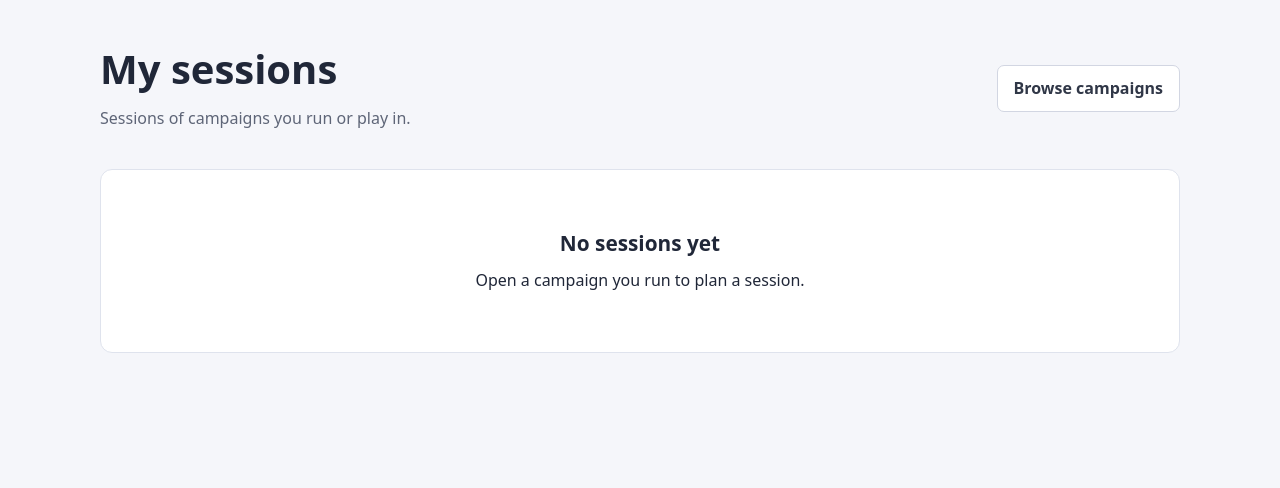
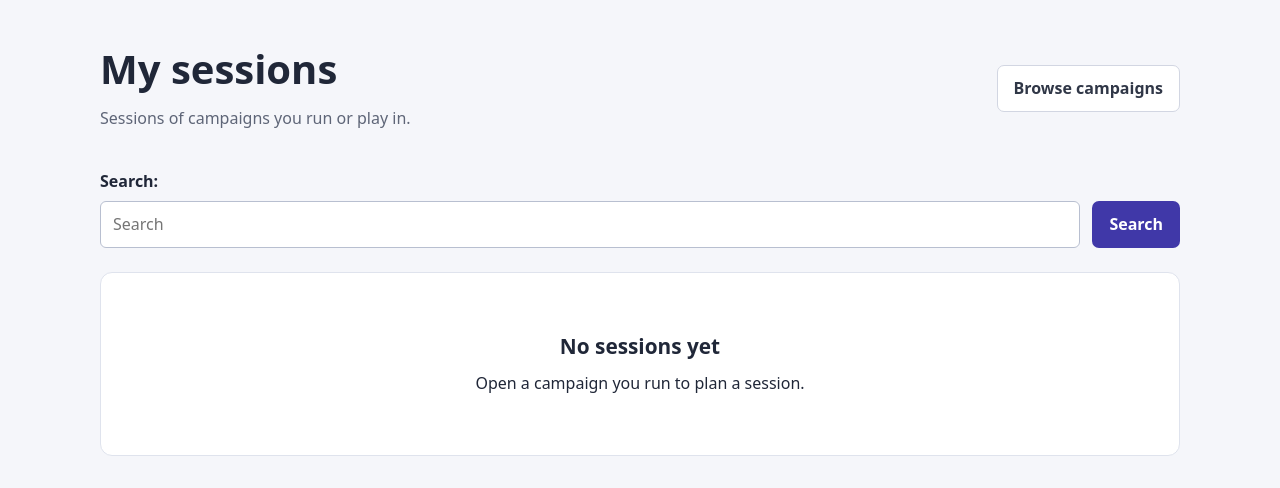
Before and after one commit to kateryna-che/d20, a Django app: page /sessions/ in a window 1280 px wide. Shown: the part 81-569 px from the top of the page. Run offline with Django 5.2, Linux system fonts and the light colour scheme; a user stored in the database is signed in; tables that the repository leaves empty hold one stand-in row (values such as "Sample post"); data that the repository does not hold is empty.

Commit message:
feat: add search to campaign character and session lists

```diff
--- a/d20/forms.py
+++ b/d20/forms.py
@@ -92,3 +92,13 @@ class ParticipationForm(forms.ModelForm):
     class Meta:
         model = SessionParticipation
         fields = ("attendance_status",)
+
+
+class SearchForm(forms.Form):
+    search = forms.CharField(
+        max_length=255,
+        required=False,
+        widget=forms.TextInput(
+            attrs={"placeholder": "Search", "type": "search"}
+        ),
+    )
--- a/d20/static/d20/styles.css
+++ b/d20/static/d20/styles.css
@@ -35,6 +35,8 @@ p { margin: 10px 0; overflow-wrap: anywhere; }
 .button.danger { background: #a62a38; }
 .button.danger:hover { background: #82212c; }
 .actions { display: flex; align-items: center; flex-wrap: wrap; gap: 12px; }
+.search-form { display: flex; align-items: flex-end; flex-wrap: wrap; gap: 12px; margin-bottom: 24px; }
+.search-field { flex: 1 1 240px; min-width: 0; }
 .back-link { display: inline-block; margin-bottom: 20px; }
 .form-card { max-width: 640px; margin: 0 auto; }
 form p { margin-bottom: 20px; }
--- a/d20/views.py
+++ b/d20/views.py
@@ -12,8 +12,16 @@ from django.utils.http import url_has_allowed_host_and_scheme
 from django.views import generic
 from django.views.decorators.http import require_POST
 
-from d20.forms import CampaignForm, GameSessionForm, CharacterForm, ProfileForm, MembershipForm, PreparationNoteForm, \
-    ParticipationForm
+from d20.forms import (
+    CampaignForm,
+    GameSessionForm,
+    CharacterForm,
+    ProfileForm,
+    MembershipForm,
+    PreparationNoteForm,
+    ParticipationForm,
+    SearchForm,
+)
 from d20.models import Campaign, GameSession, Character, CampaignMembership, PreparationNote, SessionParticipation
 
 
@@ -56,6 +64,30 @@ class ReturnUrlMixin:
 
     def get_success_url(self):
         return self.get_return_url()
+
+
+class SearchMixin:
+    """Filter a list by a validated search term and keep its form in context."""
+
+    search_field = "title"
+
+    def get_queryset(self):
+        queryset = super().get_queryset()
+        self.search_form = SearchForm(self.request.GET)
+        self.search_query = ""
+        if self.search_form.is_valid():
+            self.search_query = self.search_form.cleaned_data["search"]
+            if self.search_query:
+                queryset = queryset.filter(
+                    **{f"{self.search_field}__icontains": self.search_query}
+                )
+        return queryset
+
+    def get_context_data(self, **kwargs):
+        context = super().get_context_data(**kwargs)
+        context["search_form"] = self.search_form
+        context["search_query"] = self.search_query
+        return context
 
 
 def get_user_campaigns(user):
@@ -132,7 +164,7 @@ class ProfileUpdateView(
         return reverse("d20:user-detail", kwargs={"pk": self.object.pk})
 
 
-class CampaignListView(LoginRequiredMixin, generic.ListView):
+class CampaignListView(LoginRequiredMixin, SearchMixin, generic.ListView):
     queryset = (
         Campaign.objects.select_related("game_master")
         .prefetch_related("players")
@@ -201,7 +233,7 @@ class MembershipUpdateView(
         return self.object.campaign.get_absolute_url()
 
 
-class CharacterListView(LoginRequiredMixin, generic.ListView):
+class CharacterListView(LoginRequiredMixin, SearchMixin, generic.ListView):
     """The characters of the logged-in user.
 
     Characters of other players are opened from campaign pages.
@@ -256,7 +288,7 @@ class CharacterDeleteView(
     success_message = "The character was deleted."
 
 
-class GameSessionListView(LoginRequiredMixin, generic.ListView):
+class GameSessionListView(LoginRequiredMixin, SearchMixin, generic.ListView):
     """Sessions of the campaigns that the user runs or plays in.
 
     Sessions of other campaigns are opened from campaign pages.
--- a/templates/d20/gamesession_list.html
+++ b/templates/d20/gamesession_list.html
@@ -10,6 +10,7 @@
     </div>
     <a class="button secondary" href="{% url 'd20:campaign-list' %}">Browse campaigns</a>
   </div>
+  {% include "d20/includes/search_form.html" %}
   <div class="campaign-grid">
     {% for session in gamesession_list %}
       <article class="card">
@@ -28,19 +29,24 @@
       </article>
     {% empty %}
       <div class="card empty-state">
-        <h2>No sessions yet</h2>
-        <p>Open a campaign you run to plan a session.</p>
+        {% if search_query %}
+          <h2>No sessions found</h2>
+          <p>Try another title or clear the search.</p>
+        {% else %}
+          <h2>No sessions yet</h2>
+          <p>Open a campaign you run to plan a session.</p>
+        {% endif %}
       </div>
     {% endfor %}
   </div>
   {% if is_paginated %}
     <nav class="pagination" aria-label="Session pages">
       {% if page_obj.has_previous %}
-        <a class="button secondary" href="?page={{ page_obj.previous_page_number }}">Previous</a>
+        <a class="button secondary" href="{% querystring page=page_obj.previous_page_number %}">Previous</a>
       {% endif %}
       <span>Page {{ page_obj.number }} of {{ paginator.num_pages }}</span>
       {% if page_obj.has_next %}
-        <a class="button secondary" href="?page={{ page_obj.next_page_number }}">Next</a>
+        <a class="button secondary" href="{% querystring page=page_obj.next_page_number %}">Next</a>
       {% endif %}
     </nav>
   {% endif %}
--- /dev/null
+++ b/templates/d20/includes/search_form.html
@@ -0,0 +1,13 @@
+<form class="search-form" method="get" role="search">
+  <div class="search-field">
+    {{ search_form.search.label_tag }}
+    {{ search_form.search }}
+    {{ search_form.search.errors }}
+  </div>
+  <div class="actions">
+    <button class="button" type="submit">Search</button>
+    {% if search_form.search.value %}
+      <a class="button secondary" href="{{ request.path }}">Clear search</a>
+    {% endif %}
+  </div>
+</form>
```
Also changed, not shown: templates/d20/campaign_list.html (+10 -4 lines), templates/d20/character_list.html (+10 -4 lines).
